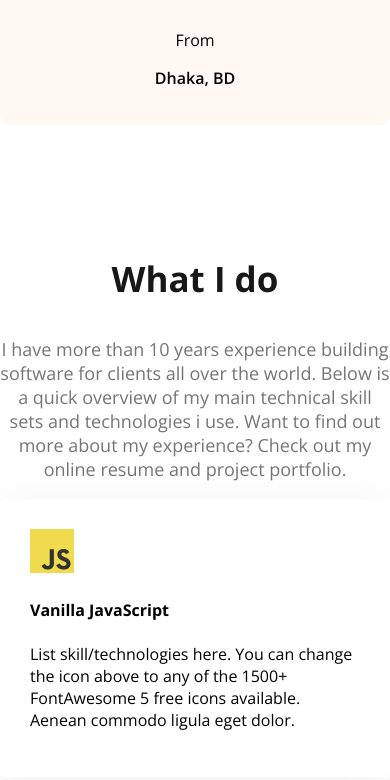
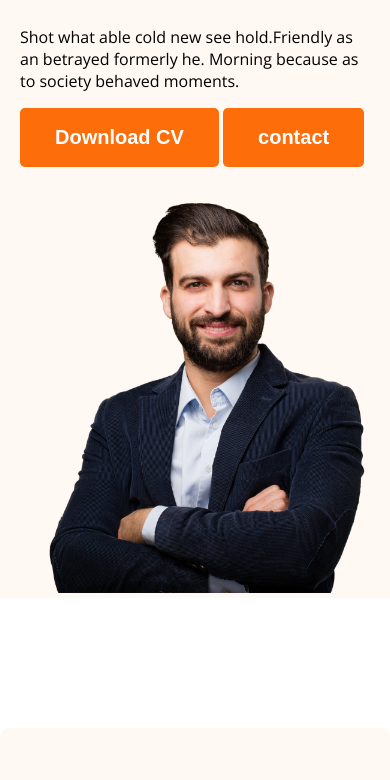
Before and after one commit to Atikmamu/Responsive-web-dev-portfolio, a plain HTML site: page index.html in a window 390 px wide. Shown: the part 764-1544 px from the top of the page. Drawn offline with nearby package versions, Linux system fonts and the light colour scheme.

Commit message:
make about banner section and button responsive for mobile device

```diff
--- a/index.html
+++ b/index.html
@@ -13,7 +13,7 @@
 </head>
 
 <body class="open-sans-normal">
-    <header class="header secondary-bg hide">
+    <header class="header secondary-bg">
         <nav>
             <h1>Me<span class="text-primary">r</span>y</h1>
             <ul>
--- a/styles/portfolio.css
+++ b/styles/portfolio.css
@@ -196,24 +196,48 @@ footer input[type="text"], footer input[type="email"], footer textarea{
 
 
 /* responsive media query */
-.hide{
-    display: none;
-}
-
 @media screen and (max-width: 576px) {
     .skills-container,
     .resume-container,
+    .banner,
     footer,
+    nav,
+    nav > ul,
     .about-items{
       flex-direction: column;
     }
+
+    nav >ul{
+        gap: 20px;
+    }
+
+    .btn-primary{
+        margin-bottom: 20px;
+    }
+
+    .banner{
+        margin: 20px;
+    }
+
+   .banner-profile-pic{
+          width: 100%;
+   }
+
+    .header{
+        background-image: none;
+
+    }
+
     footer, .about{
         padding: 20px;
     }
+
     .footer-column{
         width: 100%;
     }
-    footer input[type="text"], footer input[type="email"], footer textarea{
+    footer input[type="text"],
+    footer input[type="email"],
+    footer textarea{
         width: calc(100% - 40px);
 }
 
```
